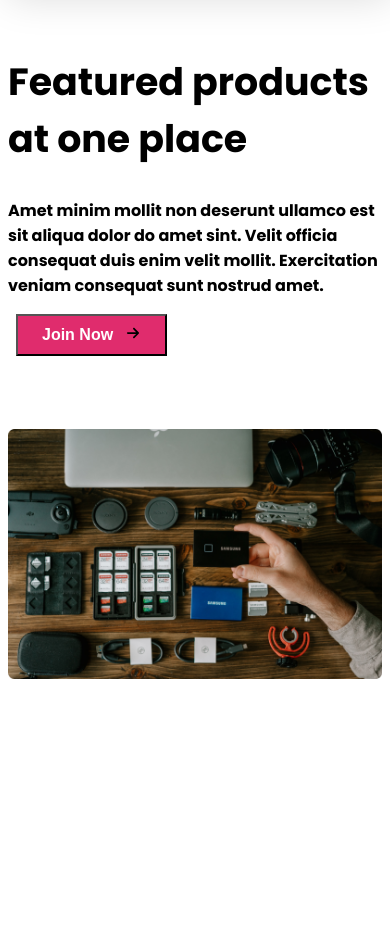
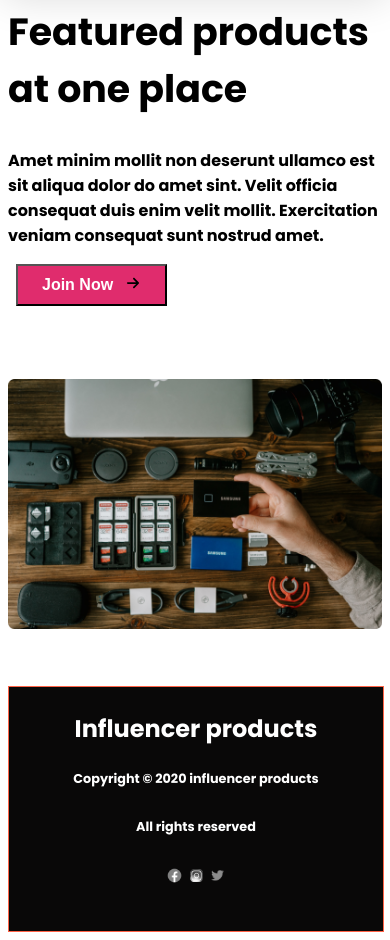
Before and after one commit to Saidur289/my-camera-website, a plain HTML site: page index.html in a window 390 px wide. Shown: the part 5155-6095 px from the top of the page. Before the commit the page ends 5849 px from the top, so only its background shows below. Drawn offline with Linux system fonts and the light colour scheme.

Commit message:
added footer content and icon image

```diff
--- a/index.html
+++ b/index.html
@@ -132,6 +132,16 @@
         </div>
            </div>
         </div>
+        <div class="footer">
+        <h3 class="footer-title">Influencer products</h3>
+        <h5 class="footer-subtitle">Copyright © 2020  influencer products</h5>
+        <h6 class="footer-subtitle">All rights reserved</h6>
+        <div class="icon">
+            <img src="./images/icons8-facebook-48.png" alt="">
+            <img src="./images/icons8-instagram-48.png" alt="">
+            <img src="./images/icons8-twitter-48.png" alt="">
+        </div>
+        </div>
     </footer>
 </body>
 </html>
--- a/styles/style.css
+++ b/styles/style.css
@@ -192,6 +192,34 @@ background: rgb(255, 255, 255);
 
 
 }
+.footer{
+  width: 1200px;
+  height: 250px;
+  border: 1px solid tomato;
+  margin: 0px auto;
+  margin-top: 50px;
+background: rgba(9, 8, 8);
+justify-content: center;
+align-items: center;
+text-align: center;
+}
+.footer-title{
+  color: white;
+  font-size:1.5rem ;
+  font-weight: 700;
+}
+.footer-subtitle{
+  color: white;
+  font-size: 0.8rem;
+  font-weight: 700;
+
+}
+.icon img{
+  width: 17px;
+  height: 17px;
+  filter: grayscale(100%);
+}
+
 
 
 
@@ -251,6 +279,8 @@ background: rgb(255, 255, 255);
       gap: 15px;
       width: 100%;
       height: 100%;
+      justify-items: center;
+      margin:0 auto;
 
     }
     .fact-card{
@@ -279,10 +309,19 @@ background: rgb(255, 255, 255);
       width: 100%;
       height:auto ;
       gap: 50px;
+      margin: 0px 0px;
     }
     .feature-image{
       width: 100%;
       height: auto;
     }
+    .footer{
+      width: 100%;
+      height: auto;
+
+    }
+    .icon{
+      margin-bottom: 40px;
+    }
 
   }
```
Also changed, not shown: images/icons8-facebook-48.png (added), images/icons8-instagram-48.png (added), images/icons8-twitter-48.png (added).
